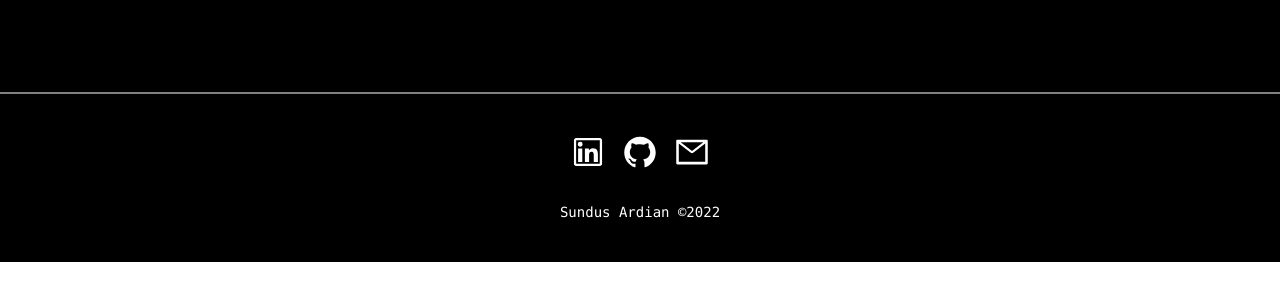
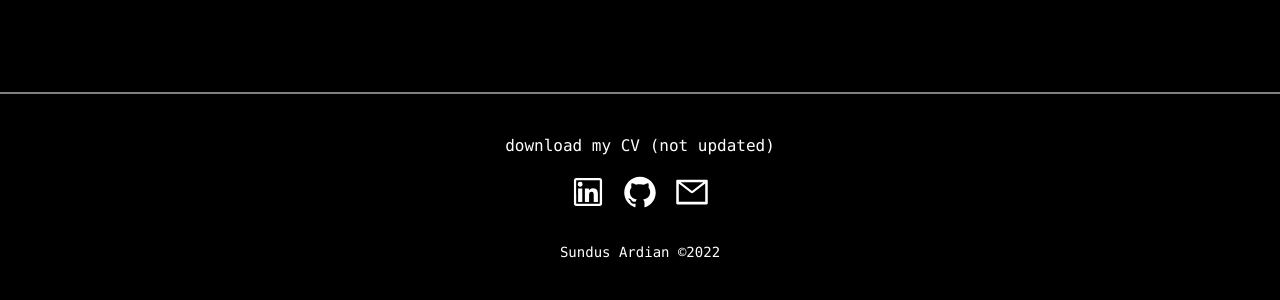
Before and after one commit to cundus/myporto, a React (Vite) app: page / in a window 1280 px wide. Shown: the part 1584-1884 px from the top of the page. Before the commit the page ends 1846 px from the top, so only its background shows below. Built offline with nearby package versions, Linux system fonts and the light colour scheme.

Commit message:
adding link to CV

```diff
--- a/src/components/Footer.jsx
+++ b/src/components/Footer.jsx
@@ -11,6 +11,13 @@ const Footer = forwardRef((props, ref) => {
       ref={ref}
       className="p-10 border-t-2 flex flex-col items-center  border-white/50 "
     >
+      <a
+        href="https://drive.google.com/file/d/1O3n2ZH3P6qHAPiJvkluyQLTIVs-r8yP2/view?usp=sharing"
+        target="_blank"
+        className="text-white text-md font-mono mb-4"
+      >
+        download my CV (not updated)
+      </a>
       <div className="flex justify-center items-center text-white text-2xl font-mono">
         <a target="_blank" href="https://www.linkedin.com/in/sundusardian">
           <AiOutlineLinkedin className="mr-4 md:text-4xl text-2xl " />
@@ -22,6 +29,7 @@ const Footer = forwardRef((props, ref) => {
           <AiOutlineMail className=" md:text-4xl text-2xl" />
         </a>
       </div>
+
       <p className="text-sm font-thin font-mono mt-8 text-white ">
         Sundus Ardian ©2022
       </p>
```
